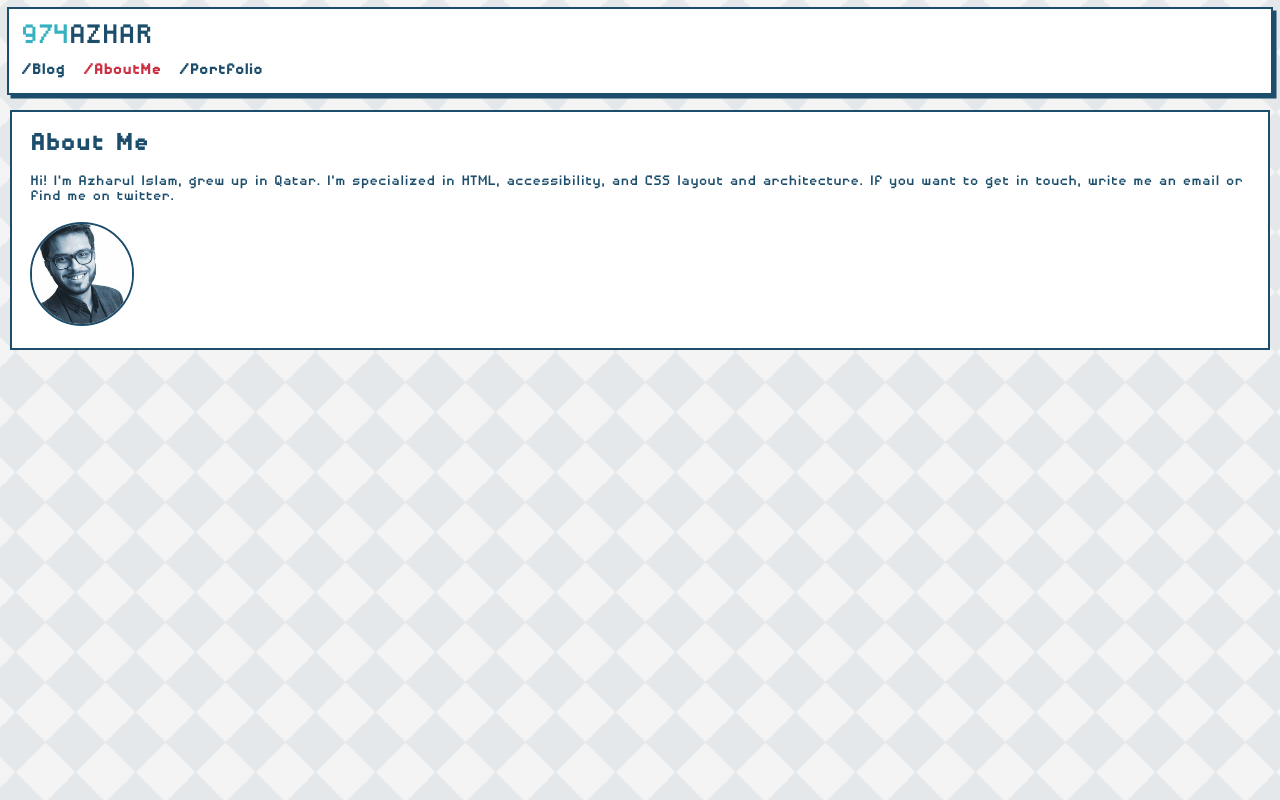
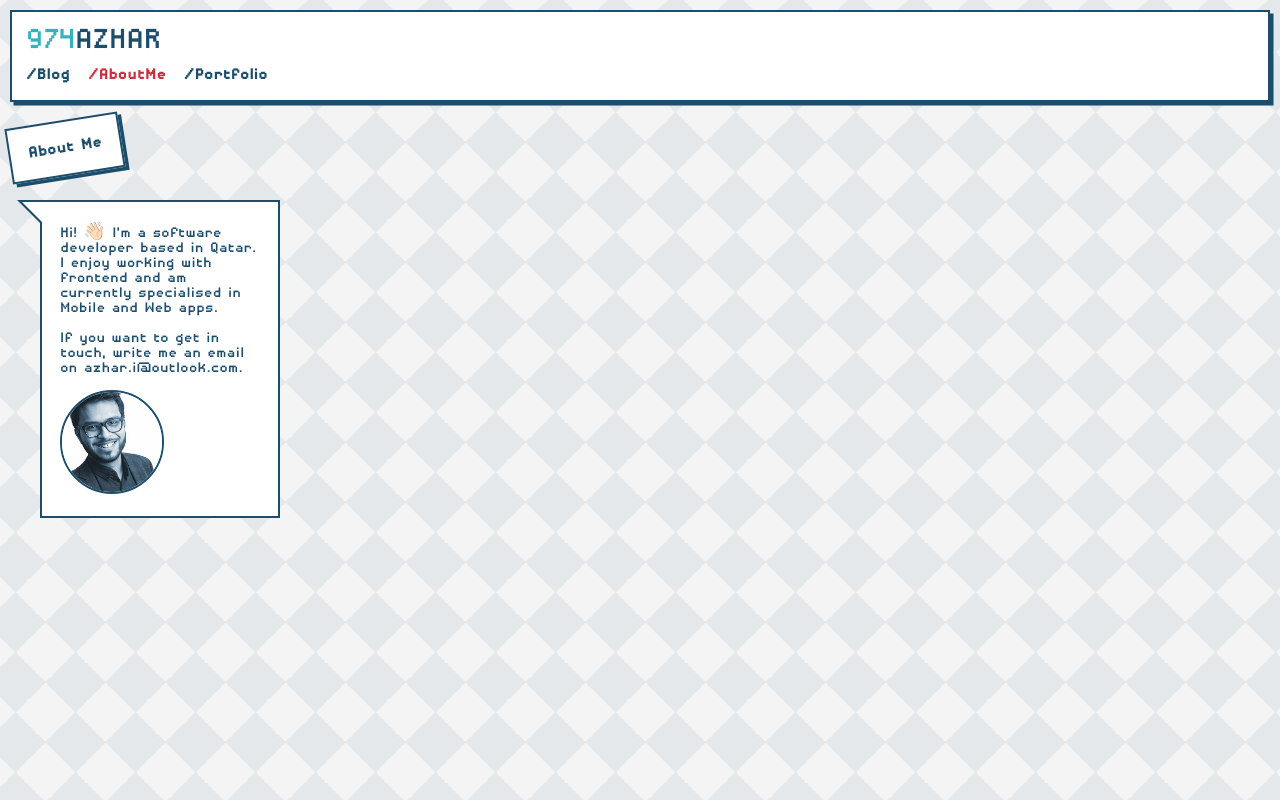
Before and after one commit to azharul-islam/974azhar, a Vue app: page /about in a window 1280 px wide. Built offline with nearby package versions, Linux system fonts and the light colour scheme.

Commit message:
General Update

```diff
--- a/public/index.html
+++ b/public/index.html
@@ -5,12 +5,13 @@
     <meta http-equiv="X-UA-Compatible" content="IE=edge">
     <meta name="viewport" content="width=device-width,initial-scale=1.0">
     <link href="https://fonts.googleapis.com/css?family=Roboto+Slab&display=swap" rel="stylesheet">
+    <link href="https://fonts.googleapis.com/css?family=Noto+Sans+HK:400,500,700&display=swap" rel="stylesheet">
     <link rel="icon" href="<%= BASE_URL %>favicon.ico">
-    <title>974azhar</title>
+    <title>974Azhar</title>
 </head>
 <body>
 <noscript>
-    <strong>Javascript should be enabled for this site to work.</strong>
+    <strong>Javascript needed for this site to work.</strong>
 </noscript>
 <div id="app"></div>
 </body>
--- a/src/App.vue
+++ b/src/App.vue
@@ -8,10 +8,10 @@
             <router-link to="/about" replace>/AboutMe</router-link>
             <router-link to="/portfolio" replace>/Portfolio</router-link>
 
-            <li class="menu-button" :class="{change: isMobileMenuActive, 'menu-visible': isMinimized}" @click.prevent="toggleMobileMenu">
+            <div class="menu-button" :class="{change: isMobileMenuActive, 'menu-visible': isMinimized}" @click.prevent="toggleMobileMenu">
                 <div class="bar1"></div>
                 <div class="bar2"></div>
-            </li>
+            </div>
         </div>
         <router-view/>
     </div>
@@ -116,11 +116,11 @@
     #nav {
         position: fixed;
         z-index: 1000;
-        top: 7px;
-        left: 7px;
-        right: 7px;
+        top: 10px;
+        left: 10px;
+        right: 10px;
         overflow: hidden;
-        padding: 12px 12px 2px 12px;
+        padding: 14px 14px 4px 14px;
         border: 2px solid $color-dark;
         box-shadow: 0.22rem 0.22rem 0 $color-dark;
         background-color: white;
@@ -159,7 +159,7 @@
         }
 
         &.minimized{
-            height: 36px;
+            height: 38px;
         }
     }
 
@@ -169,7 +169,7 @@
 
     #brand {
         font-family: 'disposabledroid_bbregular';
-        font-size: 35px;
+        font-size: 36px;
     }
 
     .moonstone-blue {
@@ -193,30 +193,29 @@
         position: absolute;
         top: 0;
         right: 0;
-        display: none;
+        opacity: 0;
+        pointer-events: none;
         cursor: pointer;
         -webkit-tap-highlight-color: transparent;
-        padding: 12px 18px 12px 18px;
+        padding: 15px 18px 20px 18px;
         justify-self: start;
-        -webkit-transition: opacity 0.2s cubic-bezier(0.645, 0.045, 0.355, 1);
         transition: opacity 0.2s cubic-bezier(0.645, 0.045, 0.355, 1);
+
+        div {
+            width: 22px;
+            height: 2px;
+            background-color: $color-dark;
+            margin: 7px 0;
+            transition: transform .1596s cubic-bezier(0.52, 0.16, 0.52, 0.84) .1008s;
+            transform: none;
+        }
     }
 
     .menu-button.menu-visible {
-        display: inline-block;
-    }
+        opacity: 1;
+        pointer-events: auto;
+        transform: scaleY(1);
 
-    .menu-button:hover, .menu-button:focus, .menu-button:active {
-    }
-
-    .menu-button div {
-        width: 22px;
-        height: 2px;
-        background-color: $color-dark;
-        margin: 7px 0;
-
-        transition: transform .1596s cubic-bezier(0.52, 0.16, 0.52, 0.84) .1008s;
-        transform: none;
     }
 
     .change .bar1 {
--- a/src/views/About.vue
+++ b/src/views/About.vue
@@ -1,11 +1,11 @@
 <template>
     <div class="about">
-        <div class="container">
-            <h1>About Me</h1>
-            <p>Hi! I'm Azharul Islam, grew up in Qatar. I'm specialized in HTML, accessibility, and CSS layout and
-                architecture.
-
-                If you want to get in touch, write me an email or find me on twitter.</p>
+        <span class="container header">About Me</span>
+        <div class="container talk-bubble tri-right left-top">
+            <p>Hi! 👋🏻 I'm a software developer based in Qatar. I enjoy working with frontend and am currently
+                specialised in Mobile and Web apps.
+                <br><br>
+                If you want to get in touch, write me an email on azhar.i@outlook.com.</p>
 
             <img src="../assets/azhar.jpg" height="100"/>
         </div>
@@ -15,27 +15,81 @@
 <style lang="scss" scoped>
     $color-dark: #1c4e6c;
 
-.container {
-    padding: 18px;
-}
+    .container {
+        padding: 18px;
+        margin: 10px 28px;
+
+
+    }
+
+    .talk-bubble {
+        margin:  0 40px 40px 40px;
+        display: inline-block;
+        position: relative;
+        width: 200px;
+        height: auto;
+    }
+
     .about {
-        margin: 110px 0 0 0;
+        margin: 200px 0 0 0;
+        position: relative;
     }
 
     p {
         font-family: 'disposabledroid_bbregular', sans-serif;
         font-size: 18px;
+        margin-block-start: 0em;
+        margin-block-end: 0.8em;
+        margin-inline-start: 0px;
+        margin-inline-end: 0px;
     }
 
     h1 {
         margin-block-start: 0em;
-        margin-block-end: 0.3em;
+        margin-block-end: 0em;
         margin-inline-start: 0px;
         margin-inline-end: 0px;
+    }
+
+    .header {
+        font-family: 'disposabledroid_bbbold', sans-serif;
+        font-size: 20px;
+        transform: rotate(-9deg);
+        box-shadow: 0.22rem 0.22rem 0 $color-dark;
+        position: absolute;
+        top: -90px;
+        left: -20px;
     }
 
     img {
         border-radius: 50%;
     }
 
+    .tri-right.left-top:before {
+        content: ' ';
+        position: absolute;
+        width: 0;
+        height: 0;
+        left: -25px;
+        right: auto;
+        top: -2px;
+        bottom: auto;
+        border: 23px solid;
+        border-color: $color-dark transparent transparent transparent;
+    }
+
+    .tri-right.left-top:after {
+        content: ' ';
+        position: absolute;
+        width: 0;
+        height: 0;
+        left: -20px;
+        right: auto;
+        top: 0px;
+        bottom: auto;
+        border: 22px solid;
+        border-color: white transparent transparent transparent;
+    }
+
+
 </style>
--- a/src/views/Portfolio.vue
+++ b/src/views/Portfolio.vue
@@ -375,7 +375,7 @@
     $color-dark: #1c4e6c;
 
     .about {
-        margin: 110px 0 0 0;
+        margin: 120px 0 0 0;
     }
 
     img {
@@ -387,18 +387,20 @@
     }
 
     p {
-        font-family: 'Roboto Slab', serif;
+        /*font-family: 'Roboto Slab', serif;*/
         /*font-family: 'disposabledroid_bbregular', serif;*/
         /*font-size: 17px;*/
         /*line-height: 1.4;*/
 
+        font-family: 'Noto Sans HK', sans-serif;
+        font-weight: 500;
         font-size: 14px;
-        line-height: 1.6;
+        line-height: 1.8;
         margin-block-start: 0em;
         margin-block-end: 0em;
         margin-inline-start: 0px;
         margin-inline-end: 0px;
-        padding: 2px 12px 14px;
+        padding: 0px 16px 14px;
     }
 
 
@@ -407,15 +409,15 @@
         margin-block-end: 0em;
         margin-inline-start: 0px;
         margin-inline-end: 0px;
-        padding: 12px;
+        padding: 16px;
     }
 
     h2 {
-        font-size: 1.3em;
+        font-size: 1.35em;
     }
 
     h3 {
-        font-size: 1.25em;
+        font-size: 1.3em;
 
     }
 
@@ -433,7 +435,7 @@
         -webkit-tap-highlight-color: transparent;
         transition: all 0.15s;
         position: relative;
-        margin: 0px 10px 0px 10px;
+        margin: 0px 16px 0px 16px;
     }
 
     .collapsible {
@@ -444,7 +446,7 @@
         border-bottom: none;
         overflow: hidden;
         transition: max-height .56s cubic-bezier(0.52, 0.16, 0.24, 1);
-        margin: 0px 10px 10px 10px;
+        margin: 0px 16px 12px 16px;
         border-right: 2px solid $color-dark;
         border-left: 2px solid $color-dark;
 
```
